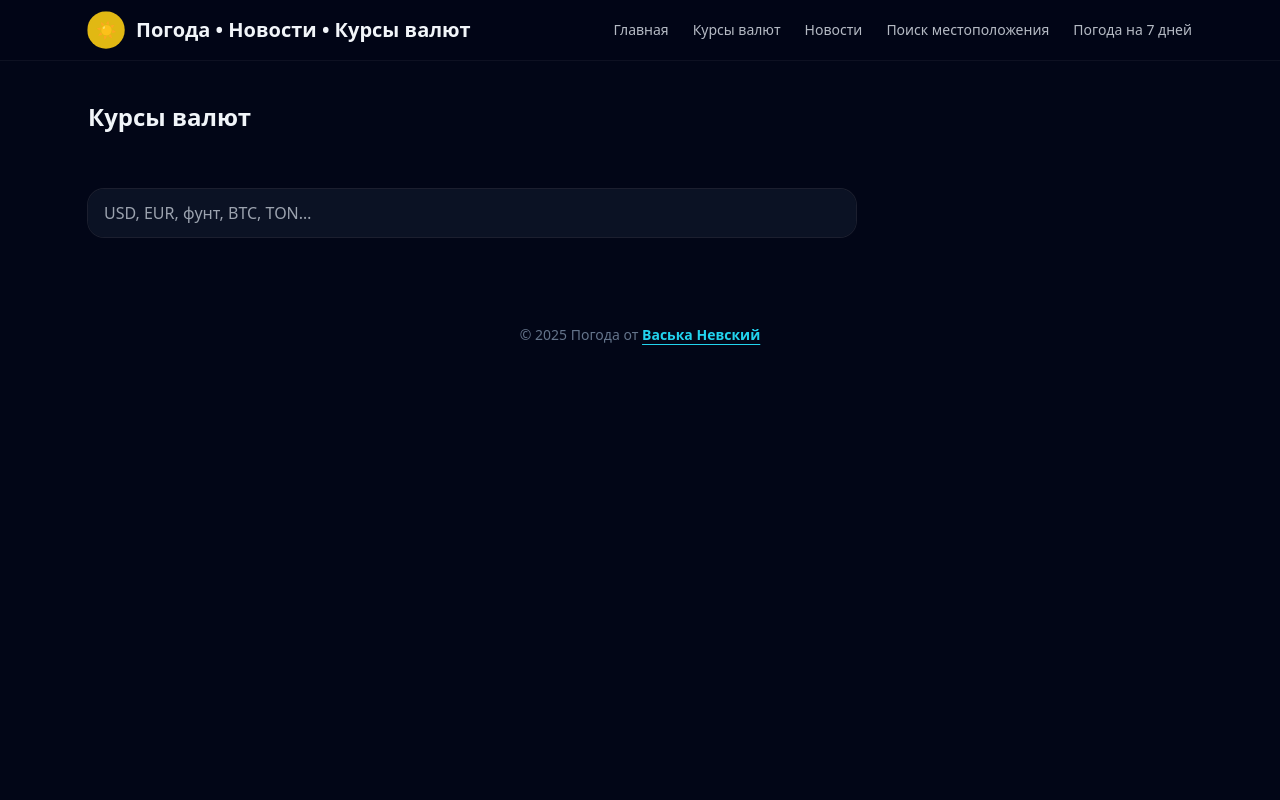
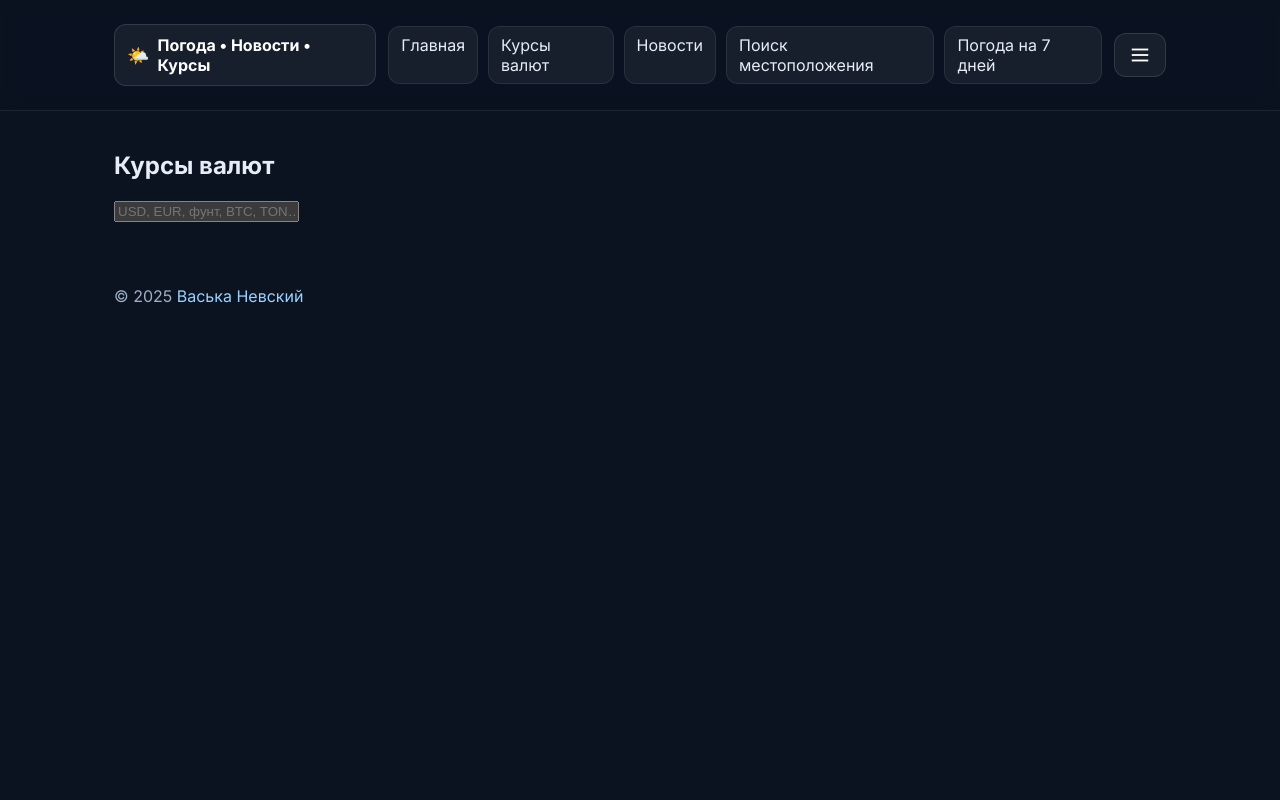
Before and after one commit to Nick-825/nw-weather-site, a Flask app: page /rates in a window 1280 px wide. Run offline with Flask 3, Linux system fonts and the light colour scheme; some libraries are stand-ins or nearby versions.

Commit message:
Update base.html

```diff
--- a/templates/base.html
+++ b/templates/base.html
@@ -1,179 +1,111 @@
-<!DOCTYPE html>
-<html lang="ru">
+<!doctype html>
+<html lang="ru" class="h-full">
 <head>
-  <meta charset="UTF-8">
-  <meta name="viewport" content="width=device-width, initial-scale=1.0, viewport-fit=cover">
-  <meta name="theme-color" content="#0f172a">
-  <title>{{ title or "Погода, Новости и Курсы валют" }}</title>
-  <script src="https://cdn.tailwindcss.com"></script>
+  <meta charset="utf-8" />
+  <meta name="viewport" content="width=device-width, initial-scale=1, viewport-fit=cover" />
+  <title>{% block title %}Погода • Новости • Курсы валют{% endblock %}</title>
+  <link rel="preconnect" href="https://fonts.googleapis.com">
+  <link rel="preconnect" href="https://fonts.gstatic.com" crossorigin>
+  <link href="https://fonts.googleapis.com/css2?family=Inter:wght@400;500;600;700&display=swap" rel="stylesheet">
+  <script>
+    // Tailwind CDN (если у тебя уже подключён — оставь свой)
+  </script>
   <style>
-    :root { color-scheme: dark; --safe-inset: env(safe-area-inset-bottom, 0px); }
-    html { scroll-behavior: smooth; }
+    :root { color-scheme: dark; }
+    *{box-sizing:border-box}
+    body{margin:0;font-family:Inter,system-ui,Segoe UI,Roboto,Helvetica,Arial,sans-serif;background:#0b1220;color:#e6edf6}
+    .container{max-width:1100px;margin:0 auto;padding:24px}
+    .glass{background:rgba(15,23,42,.6);border:1px solid rgba(255,255,255,.08);border-radius:20px}
+    .btn{display:inline-flex;align-items:center;gap:8px;border-radius:12px;padding:10px 14px;background:rgba(255,255,255,.06);border:1px solid rgba(255,255,255,.12);color:#fff;text-decoration:none}
+    .btn:hover{background:rgba(255,255,255,.1)}
+    .nav a{padding:8px 12px;border-radius:12px;text-decoration:none;color:#e6edf6;background:rgba(255,255,255,.06);border:1px solid rgba(255,255,255,.08)}
+    .nav a:hover{background:rgba(255,255,255,.1)}
+    .sr-only{position:absolute;width:1px;height:1px;padding:0;margin:-1px;overflow:hidden;clip:rect(0,0,0,0);white-space:nowrap;border:0}
+  </style>
+  {% block head %}{% endblock %}
+</head>
+<body class="h-full">
+  <!-- Header -->
+  <header style="position:sticky;top:0;z-index:40;background:rgba(11,18,32,.8);backdrop-filter:saturate(120%) blur(8px);border-bottom:1px solid rgba(255,255,255,.08)">
+    <div class="container" style="display:flex;align-items:center;justify-content:space-between;gap:12px;">
+      <a href="/" class="btn" style="padding:10px 12px">
+        <span style="font-size:18px">🌤️</span>
+        <strong>Погода • Новости • Курсы</strong>
+      </a>
 
-    /* ===== Улучшенные анимации погоды (слои, прозрачности, параллакс, мягкое 3D) ===== */
-    @keyframes sunRays   { from{transform:rotate(0deg)} to{transform:rotate(360deg)} }
-    @keyframes cloudMain { 0%,100%{transform:translateX(-8%)} 50%{transform:translateX(8%)} }
-    @keyframes cloudSub  { 0%,100%{transform:translateX(10%)} 50%{transform:translateX(-10%)} }
-    @keyframes rainDrop  { 0%{transform:translateY(-30%);opacity:0} 20%{opacity:.9} 100%{transform:translateY(110%);opacity:0} }
-    @keyframes snowFall  { 0%{transform:translate(-10%,-20%);opacity:0} 40%{opacity:.95} 100%{transform:translate(10%,110%);opacity:0} }
-    @keyframes fogSlide  { 0%{transform:translateX(-12%)} 50%{transform:translateX(12%)} 100%{transform:translateX(-12%)} }
-    @keyframes stormFlash{ 0%,100%{opacity:.3} 45%{opacity:.1} 50%{opacity:.95} 55%{opacity:.2} }
-    @keyframes calmPulse { 0%,100%{transform:scale(1)} 50%{transform:scale(1.05)} }
+      <!-- Десктоп-навигация -->
+      <nav class="nav" style="display:none;gap:10px" id="nav-desktop">
+        <a href="/">Главная</a>
+        <a href="/rates">Курсы валют</a>
+        <a href="/news">Новости</a>
+        <a href="/weather">Поиск местоположения</a>
+        <a href="/weather/7days">Погода на 7 дней</a>
+      </nav>
 
-    .wiggle { animation: calmPulse 2.5s ease-in-out infinite; transform-origin:center; display:inline-block; }
-    .mini-badge { font-size: 11px; line-height: 1.1; word-break: break-word; }
-
-    .weather-icon{
-      position: relative; display:inline-flex; align-items:center; justify-content:center; line-height:1;
-      perspective: 600px; /* лёгкий 3D */
-      text-shadow: 0 2px 8px rgba(0,0,0,.35);
-    }
-    .weather-icon::after, .weather-icon::before { pointer-events:none; content:""; position:absolute; }
-
-    /* Солнце */
-    .weather-icon.sunny::after {
-      inset:-32%; border-radius:9999px; border:2px solid rgba(250,204,21,.45);
-      box-shadow:
-        0 0 20px rgba(250,204,21,.35),
-        inset 0 0 30px rgba(250,204,21,.2);
-      animation:sunRays 12s linear infinite;
-      transform: translateZ(12px);
-    }
-
-    /* Переменная облачность — два слоя облаков + параллакс */
-    .weather-icon.partly::before,
-    .weather-icon.cloudy::before{
-      bottom:-6%; width:200%; height:70%; border-radius:9999px;
-      background:radial-gradient(65% 65% at 30% 45%, rgba(241,245,249,.85) 0%, rgba(148,163,184,.25) 60%, transparent 100%);
-      filter: blur(1.2px);
-      animation:cloudMain 9s ease-in-out infinite;
-      transform: translateZ(6px);
-    }
-    .weather-icon.partly::after,
-    .weather-icon.cloudy::after{
-      bottom:-10%; width:170%; height:60%; border-radius:9999px;
-      background:radial-gradient(60% 60% at 60% 55%, rgba(203,213,225,.65) 0%, rgba(100,116,139,.25) 60%, transparent 100%);
-      filter: blur(1px);
-      animation:cloudSub 13s ease-in-out infinite;
-      transform: translateZ(1px);
-      opacity:.9;
-    }
-
-    /* Дождь / ледяной дождь — прозрачные струйки с бликами */
-    .weather-icon.rainy::after, .weather-icon.icy-rain::after{
-      bottom:-22%; width:6px; height:20px; border-radius:9999px;
-      background:linear-gradient(to bottom, rgba(56,189,248,.85) 0%, rgba(14,165,233,0) 100%);
-      animation:rainDrop .9s linear infinite;
-      box-shadow:
-        -12px 2px 0 rgba(56,189,248,.55),
-        8px 8px 0 rgba(14,165,233,.5),
-        0 16px 0 rgba(56,189,248,.35);
-      transform: translateZ(14px);
-      opacity:.9;
-    }
-    .weather-icon.icy-rain::after{
-      background:linear-gradient(to bottom, rgba(191,219,254,.9) 0%, rgba(59,130,246,0) 100%);
-      box-shadow:
-        -12px 2px 0 rgba(191,219,254,.55),
-        8px 8px 0 rgba(147,197,253,.5),
-        0 16px 0 rgba(191,219,254,.35);
-    }
-
-    /* Снег */
-    .weather-icon.snowy::after{
-      bottom:-26%; width:7px; height:7px; border-radius:9999px; background:rgba(241,245,249,.95);
-      box-shadow:
-        -14px -6px 0 rgba(241,245,249,.9),
-        6px 0 0 rgba(226,232,240,.85),
-        -6px 10px 0 rgba(203,213,225,.85),
-        12px -10px 0 rgba(226,232,240,.75);
-      animation:snowFall 1.8s linear infinite;
-      transform: translateZ(10px);
-    }
-
-    /* Туман */
-    .weather-icon.foggy::after{
-      bottom:-8%; width:210%; height:58%; border-radius:9999px;
-      background:linear-gradient(90deg, rgba(148,163,184,.15), rgba(148,163,184,.4), rgba(148,163,184,.15));
-      animation:fogSlide 7s ease-in-out infinite;
-      filter: blur(3px);
-      transform: translateZ(4px);
-    }
-
-    /* Гроза */
-    .weather-icon.stormy::after{
-      bottom:-22%; width:16px; height:30px;
-      background:linear-gradient(135deg, rgba(250,204,21,.95), rgba(251,191,36,.65), rgba(249,115,22,.2));
-      clip-path:polygon(50% 0, 70% 45%, 44% 45%, 66% 100%, 30% 56%, 54% 56%);
-      animation:stormFlash 1.7s ease-in-out infinite;
-      box-shadow:0 0 14px rgba(253,224,71,.5);
-      transform: translateZ(18px) rotateX(6deg);
-    }
-
-    .weather-icon.calm { animation:calmPulse 3s ease-in-out infinite; }
-  </style>
-</head>
-<body class="bg-slate-950 text-slate-100 min-h-screen">
-  <header class="sticky top-0 z-40 bg-slate-950/95 backdrop-blur supports-[backdrop-filter]:bg-slate-950/80 border-b border-white/5">
-    <div class="mx-auto flex w-full max-w-6xl items-center justify-between gap-4 px-4 py-3 sm:px-6">
-      <div class="flex items-center gap-3">
-        <div class="w-9 h-9 bg-yellow-400/90 rounded-full grid place-items-center text-slate-900 font-bold wiggle">☀️</div>
-        <h1 class="font-bold text-lg sm:text-xl leading-tight">Погода • Новости • Курсы валют</h1>
-      </div>
-      <button id="mobile-menu-button" class="inline-flex items-center justify-center rounded-lg border border-white/10 bg-white/5 px-3 py-2 text-sm font-medium text-white transition hover:bg-white/10 focus:outline-none focus:ring-2 focus:ring-white/40 md:hidden" aria-expanded="false" aria-controls="mobile-menu">
+      <!-- Кнопка мобильного меню -->
+      <button id="mobile-menu-button" class="btn" aria-expanded="false" aria-controls="mobile-menu" style="display:inline-flex">
         <span class="sr-only">Открыть меню</span>
-        <svg id="icon-menu" xmlns="http://www.w3.org/2000/svg" class="h-5 w-5" fill="none" viewBox="0 0 24 24" stroke="currentColor" stroke-width="1.8"><path stroke-linecap="round" stroke-linejoin="round" d="M4 6h16M4 12h16M4 18h16" /></svg>
-        <svg id="icon-close" xmlns="http://www.w3.org/2000/svg" class="hidden h-5 w-5" fill="none" viewBox="0 0 24 24" stroke="currentColor" stroke-width="1.8"><path stroke-linecap="round" stroke-linejoin="round" d="M6 18L18 6M6 6l12 12" /></svg>
+        <svg id="icon-menu" xmlns="http://www.w3.org/2000/svg" width="22" height="22" viewBox="0 0 24 24" fill="none" stroke="currentColor" stroke-width="2"><line x1="3" y1="6" x2="21" y2="6"/><line x1="3" y1="12" x2="21" y2="12"/><line x1="3" y1="18" x2="21" y2="18"/></svg>
+        <svg id="icon-close" class="sr-only" xmlns="http://www.w3.org/2000/svg" width="22" height="22" viewBox="0 0 24 24" fill="none" stroke="currentColor" stroke-width="2"><line x1="18" y1="6" x2="6" y2="18"/><line x1="6" y1="6" x2="18" y2="18"/></svg>
       </button>
-      <nav class="hidden md:flex gap-6 text-sm text-slate-200/80">
-        <a href="/" class="transition hover:text-white">Главная</a>
-        <a href="/rates" class="transition hover:text-white">Курсы валют</a>
-        <a href="/news" class="transition hover:text-white">Новости</a>
-        <a href="/weather" class="transition hover:text-white">Поиск местоположения</a>
-        <a href="/weather/7days" class="transition hover:text-white">Погода на 7 дней</a>
-      </nav>
     </div>
-    <nav id="mobile-menu" class="hidden flex-col gap-2 border-t border-white/10 px-4 pb-4 text-sm text-slate-100 md:hidden">
-      <a href="/" class="rounded-xl bg-white/5 px-4 py-2 transition hover:bg-white/10">Главная</a>
-      <a href="/rates" class="rounded-xl bg-white/5 px-4 py-2 transition hover:bg-white/10">Курсы валют</a>
-      <a href="/news" class="rounded-xl bg-white/5 px-4 py-2 transition hover:bg-white/10">Новости</a>
-      <a href="/weather" class="rounded-xl bg-white/5 px-4 py-2 transition hover:bg-white/10">Поиск местоположения</a>
-      <a href="/weather/7days" class="rounded-xl bg-white/5 px-4 py-2 transition hover:bg-white/10">Погода на 7 дней</a>
-    </nav>
   </header>
 
-  <main class="mx-auto flex w-full max-w-6xl flex-col gap-10 px-4 py-6 sm:px-6 sm:py-10">
+  <!-- Мобильный дроуэр -->
+  <div id="mobile-menu" class="sr-only">
+    <div id="mobile-backdrop" style="position:fixed;inset:0;background:rgba(0,0,0,.5)"></div>
+    <nav style="position:fixed;right:0;top:0;height:100vh;width:min(85%,340px);background:#0b1220;border-left:1px solid rgba(255,255,255,.12);padding:16px;display:flex;flex-direction:column;gap:8px">
+      <a class="btn" href="/">Главная</a>
+      <a class="btn" href="/rates">Курсы валют</a>
+      <a class="btn" href="/news">Новости</a>
+      <a class="btn" href="/weather">Поиск местоположения</a>
+      <a class="btn" href="/weather/7days">Погода на 7 дней</a>
+    </nav>
+  </div>
+
+  <main class="container" style="padding-top:20px;padding-bottom:40px;">
     {% block content %}{% endblock %}
   </main>
 
-  <footer class="px-4 pb-[calc(1.5rem+var(--safe-inset))] pt-6 text-center text-sm text-slate-500">
-    © 2025 Погода от
-    <a href="https://t.me/weatherinversesSPb" target="_blank" rel="noopener" class="text-cyan-400 hover:text-cyan-300 font-semibold underline underline-offset-4">Васька&nbsp;Невский</a>
+  <footer class="container" style="padding-bottom:60px;color:#9fb0c3">
+    © 2025 <a href="https://t.me/weatherinversesSPb" style="color:#9ad2ff;text-decoration:none">Васька Невский</a>
   </footer>
 
   <script>
-    (function () {
-      const button = document.getElementById('mobile-menu-button');
+    // Простейшее условное отображение десктоп-меню
+    (function(){
+      const mql = window.matchMedia('(min-width: 900px)');
+      const navDesktop = document.getElementById('nav-desktop');
+      const toggleVis = () => navDesktop.style.display = mql.matches ? 'flex' : 'none';
+      toggleVis(); mql.addEventListener('change', toggleVis);
+    })();
+
+    // Дроуэр
+    (function(){
+      const btn = document.getElementById('mobile-menu-button');
       const menu = document.getElementById('mobile-menu');
-      const iconMenu = document.getElementById('icon-menu');
-      const iconClose = document.getElementById('icon-close');
-      if (!button || !menu) return;
-      button.addEventListener('click', function () {
-        const isHidden = menu.classList.toggle('hidden');
-        button.setAttribute('aria-expanded', String(!isHidden));
-        if (iconMenu && iconClose) { iconMenu.classList.toggle('hidden'); iconClose.classList.toggle('hidden'); }
-      });
-      menu.querySelectorAll('a').forEach(function (link) {
-        link.addEventListener('click', function () {
-          if (menu.classList.contains('hidden')) return;
-          menu.classList.add('hidden');
-          button.setAttribute('aria-expanded', 'false');
-          if (iconMenu && iconClose && iconMenu.classList.contains('hidden')) {
-            iconMenu.classList.remove('hidden'); iconClose.classList.add('hidden');
-          }
-        });
-      });
+      const backdrop = document.getElementById('mobile-backdrop');
+      const iMenu = document.getElementById('icon-menu');
+      const iClose = document.getElementById('icon-close');
+
+      const show = () => {
+        menu.classList.remove('sr-only');
+        iMenu.classList.add('sr-only'); iClose.classList.remove('sr-only');
+        btn.setAttribute('aria-expanded','true');
+        document.body.style.overflow='hidden';
+      };
+      const hide = () => {
+        menu.classList.add('sr-only');
+        iMenu.classList.remove('sr-only'); iClose.classList.add('sr-only');
+        btn.setAttribute('aria-expanded','false');
+        document.body.style.overflow='';
+      };
+      btn.addEventListener('click', ()=> menu.classList.contains('sr-only') ? show() : hide());
+      backdrop.addEventListener('click', hide);
+      menu.querySelectorAll('a').forEach(a=> a.addEventListener('click', hide));
     })();
   </script>
+
+  {% block scripts %}{% endblock %}
 </body>
 </html>
```
